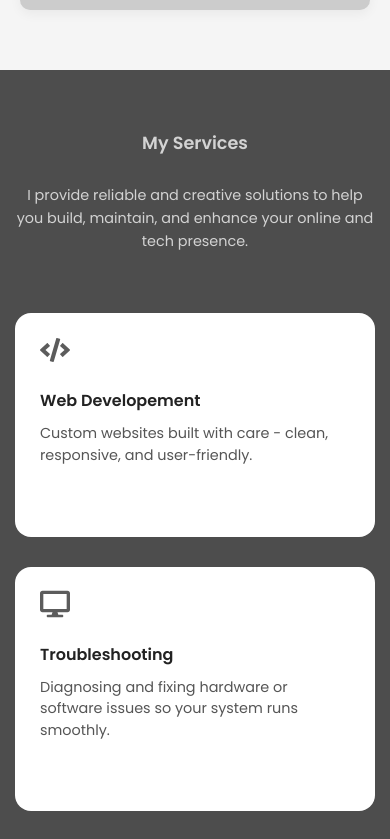
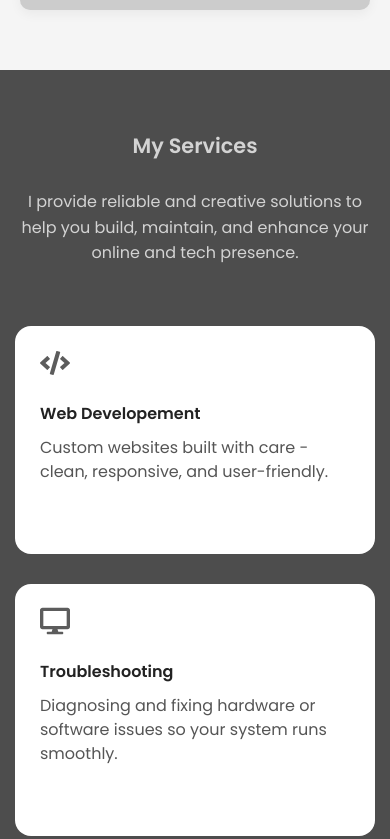
Before and after one commit to karteverything/karteverything2, a Next.js app: page / in a window 390 px wide. Shown: the part 1678-2517 px from the top of the page. Built offline with nearby package versions, Linux system fonts and the light colour scheme; no server answers; the database is empty.

Commit message:
adjust font size for small devices

```diff
--- a/app/globals.css
+++ b/app/globals.css
@@ -488,11 +488,11 @@ ul {
   }
 
   .services-section h2 {
-    font-size: 1.1rem;
+    font-size: 1.3rem;
   }
 
   .services-section p {
-    font-size: 0.9rem;
+    font-size: 1rem;
   }
 
   .box {
```
